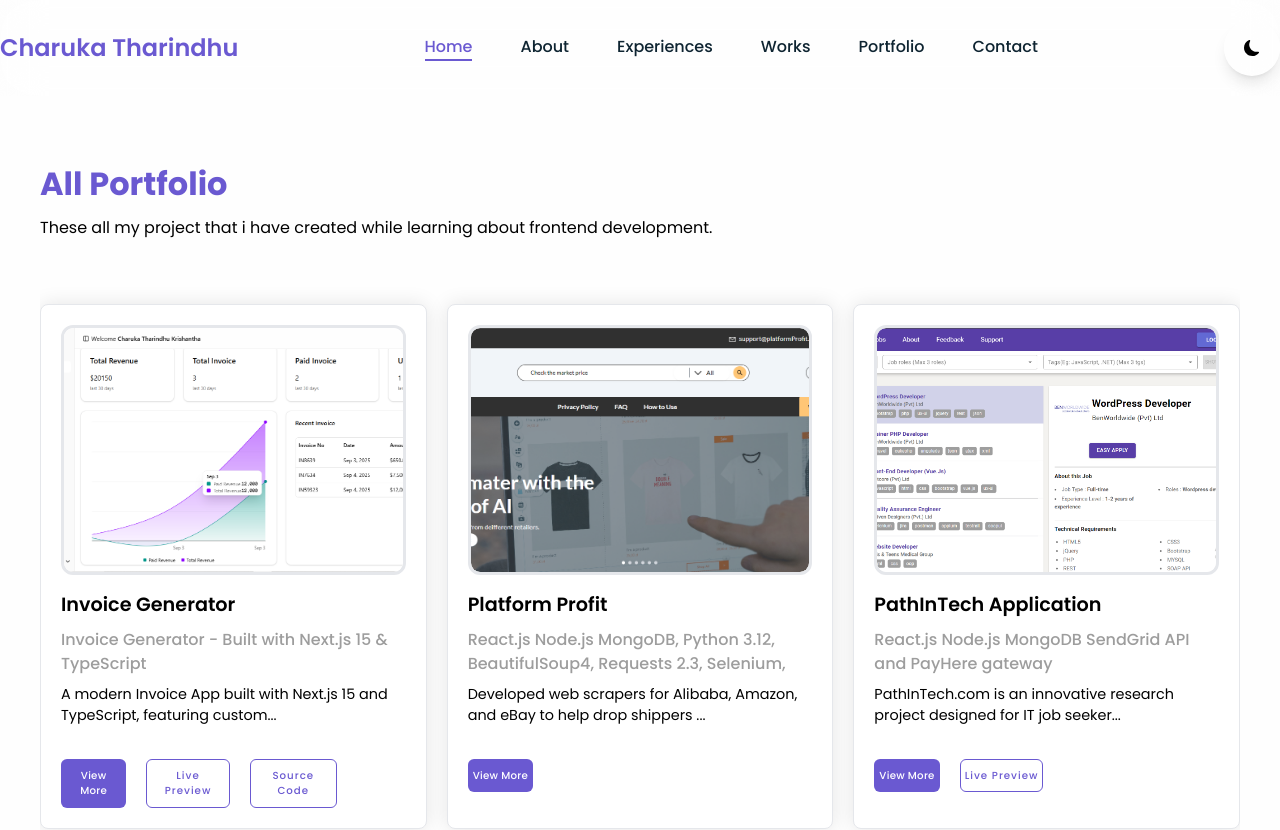
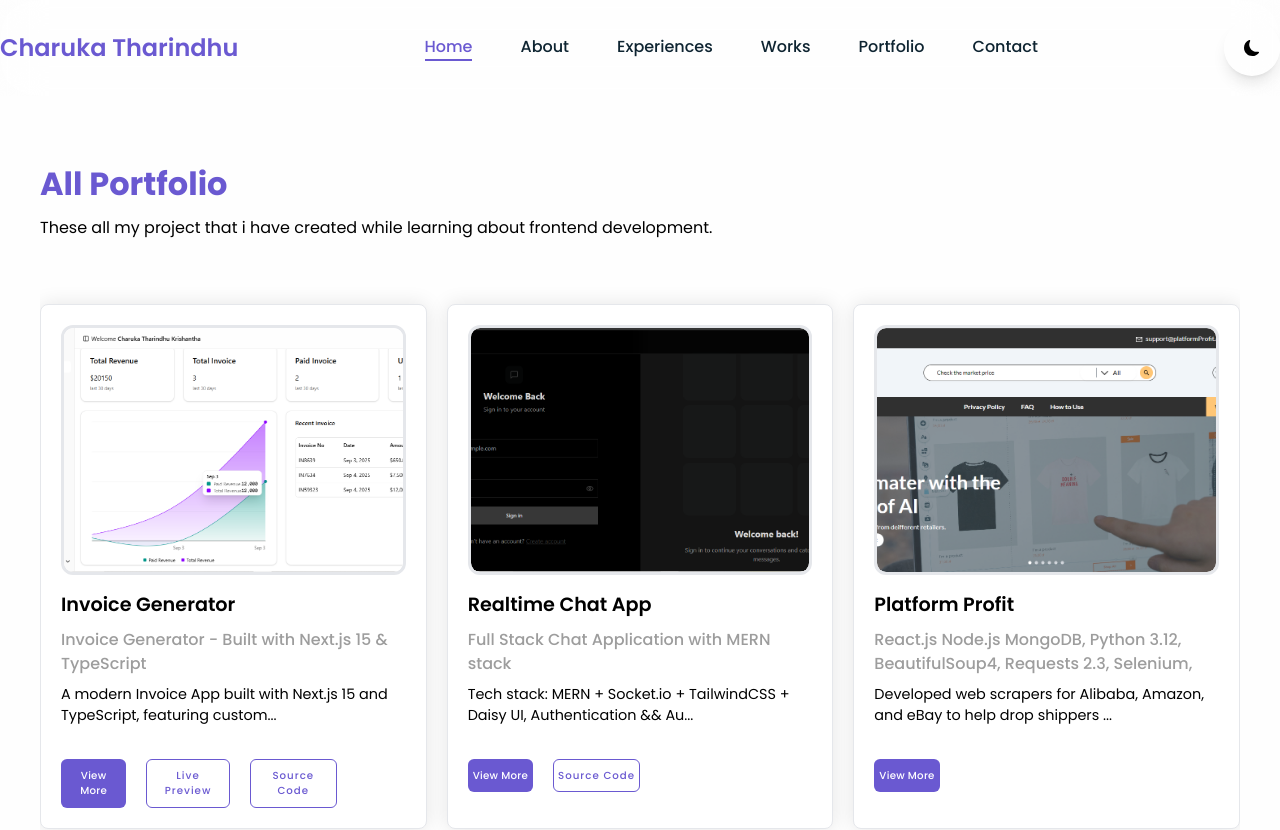
Before and after one commit to charuka97/personal-portfolio, a Next.js app: page /portfolio in a window 1280 px wide. Shown: the top 830 px of the page. Built offline with nearby package versions, Linux system fonts and the light colour scheme.

Commit message:
add new project

```diff
--- a/constants/data.js
+++ b/constants/data.js
@@ -327,13 +327,21 @@ export const servicesList = [
 export const portfolioList = [
   {
     title: "Invoice Generator",
-    subtitle:
-      "Invoice Generator - Built with Next.js 15 & TypeScript",
+    subtitle: "Invoice Generator - Built with Next.js 15 & TypeScript",
     img: "/image/project-6.png",
     description:
       "A modern Invoice App built with Next.js 15 and TypeScript, featuring custom authentication using Auth.js with Magic Link via Resend. Easily create, edit, and manage invoices with real PDF generation and email reminders. Includes a sleek dashboard with animated charts, form validation using Zod, and a beautiful UI styled with Tailwind CSS and Shadcn UI. Fully optimized and deployed on Vercel.",
     liveURl: "https://invoice-generator-application-liart.vercel.app/",
     githubURL: "https://github.com/charuka97/Invoice-Generator-Application",
+  },
+  {
+    title: "Realtime Chat App",
+    subtitle: "Full Stack Chat Application with MERN stack",
+    img: "/image/project-7.png",
+    description:
+      "Tech stack: MERN + Socket.io + TailwindCSS + Daisy UI, Authentication && Authorization with JWT, Real-time messaging with Socket.io, Online user status, Global state management with Zustand, Error handling both on the server and on the client, At the end Deployment like a pro for FREE! And much more!",
+    liveURl: "",
+    githubURL: "https://github.com/charuka97/Realtime-Chat-Application",
   },
   {
     title: "Platform Profit",
```
Also changed, not shown: public/image/project-7.png (added).
